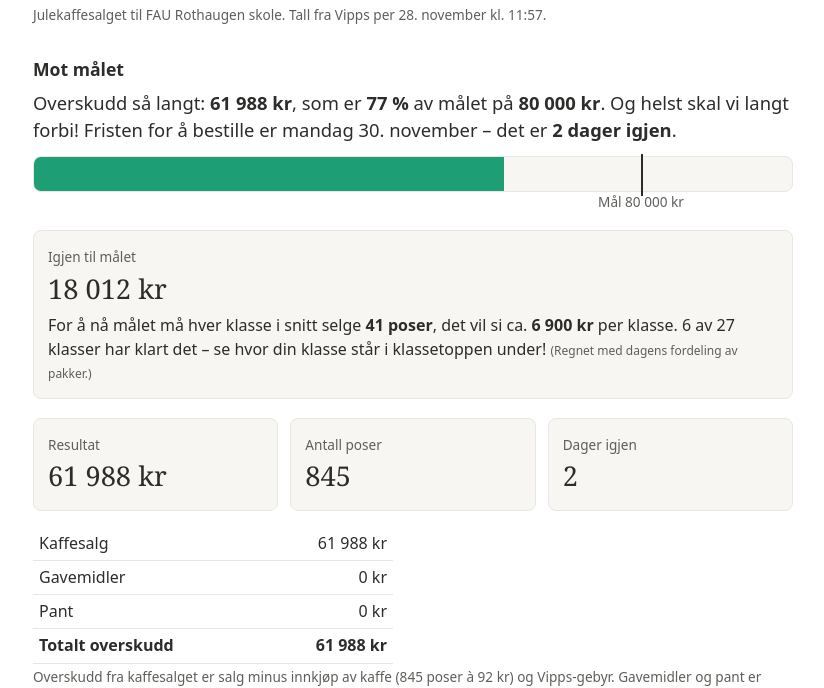
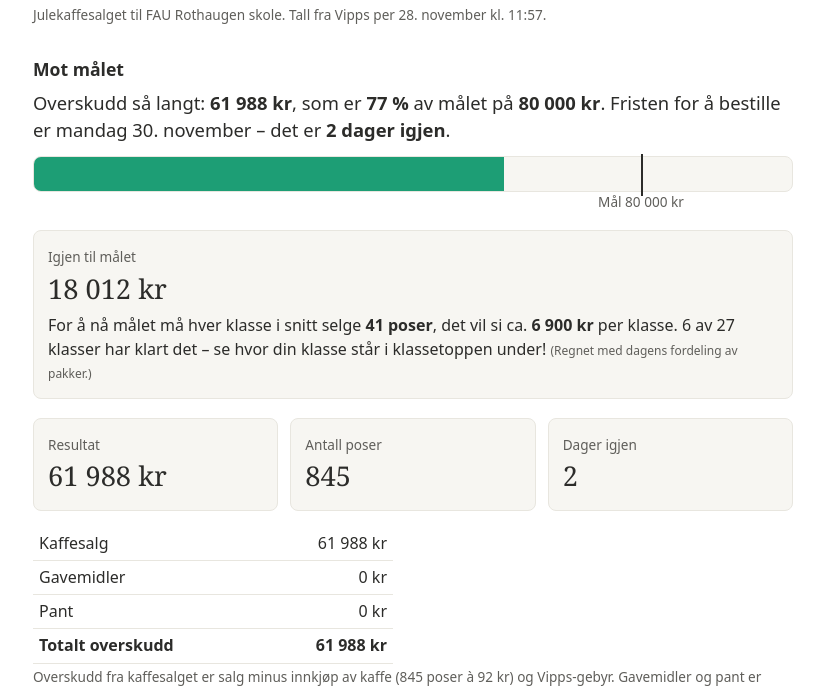
Before and after one commit to cortado/kaffekampen, a plain HTML site: page index.html in a window 1280 px wide. Shown: the part 104-792 px from the top of the page, without its empty margins (227-1051 px from the left). Drawn offline with Linux system fonts and the light colour scheme.

Commit message:
Oppdater Kaffekampen

```diff
--- a/index.html
+++ b/index.html
@@ -19,7 +19,7 @@ td{padding:7px 6px;border-bottom:1px solid var(--l)}.n{text-align:right;white-sp
 <p class="lead"><b>9A</b> leder med <b>12&nbsp;298&nbsp;kr</b>.</p>
 <p class="m">Julekaffesalget til FAU Rothaugen skole. Tall fra Vipps per 28. november kl. 11:57.</p>
 <h2>Mot målet</h2>
-<p class="lead">Overskudd så langt: <b>61&nbsp;988&nbsp;kr</b>, som er <b>77&nbsp;%</b> av målet på <b>80&nbsp;000&nbsp;kr</b>. Og helst skal vi langt forbi! Fristen for å bestille er mandag 30. november – det er <b>2 dager igjen</b>.</p>
+<p class="lead">Overskudd så langt: <b>61&nbsp;988&nbsp;kr</b>, som er <b>77&nbsp;%</b> av målet på <b>80&nbsp;000&nbsp;kr</b>. Fristen for å bestille er mandag 30. november – det er <b>2 dager igjen</b>.</p>
 <div class="goal"><div style="width:62.0%"></div></div>
 <div class="mark"><i style="left:80.0%"></i><span style="left:80.0%">Mål 80&nbsp;000&nbsp;kr</span></div>
 <div class="hint"><span class="m">Igjen til målet</span><b>18&nbsp;012&nbsp;kr</b><p>For å nå målet må hver klasse i snitt selge <b>41&nbsp;poser</b>, det vil si ca. <b>6&nbsp;900&nbsp;kr</b> per klasse. 6 av 27 klasser har klart det – se hvor din klasse står i klassetoppen under! <span style='font-size:12px;color:#5F5E5A'>(Regnet med dagens fordeling av pakker.)</span></p></div>
```
